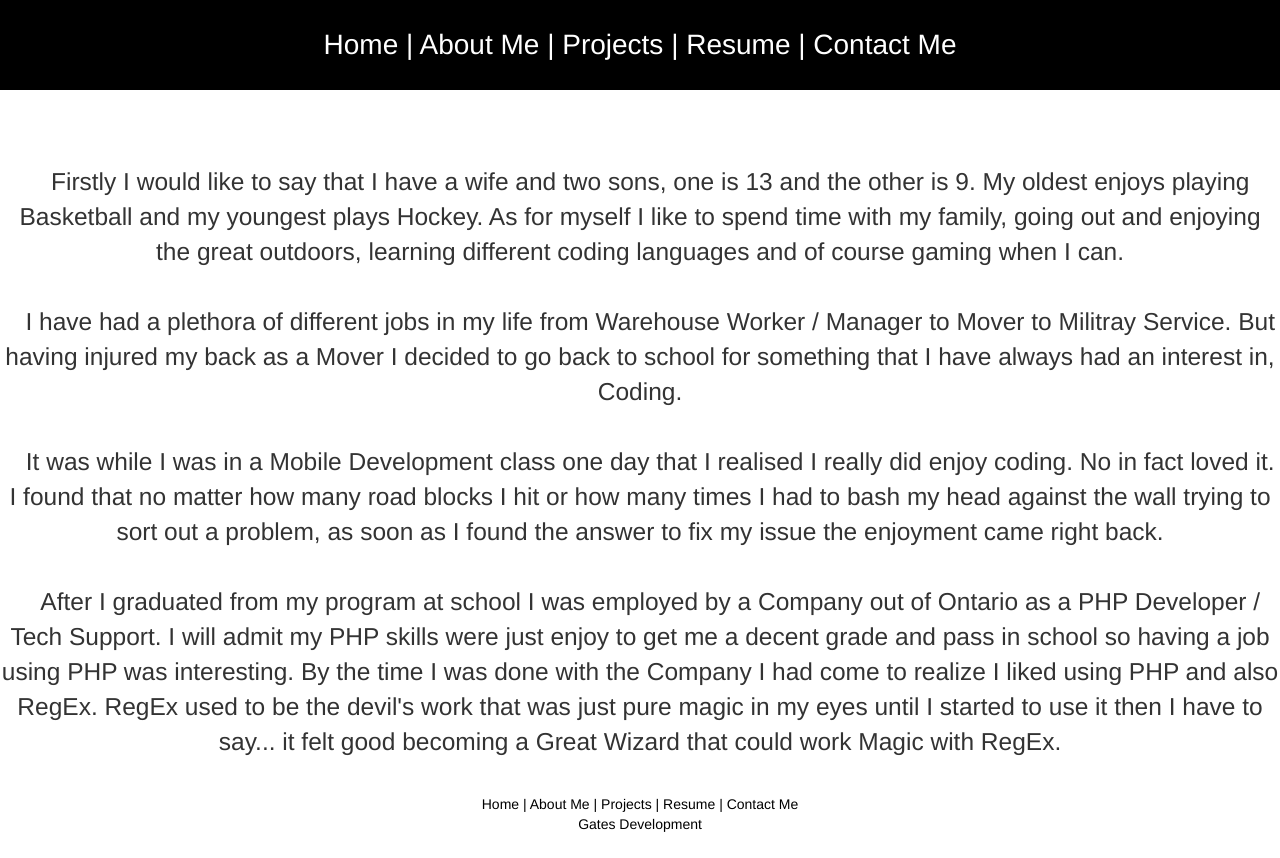
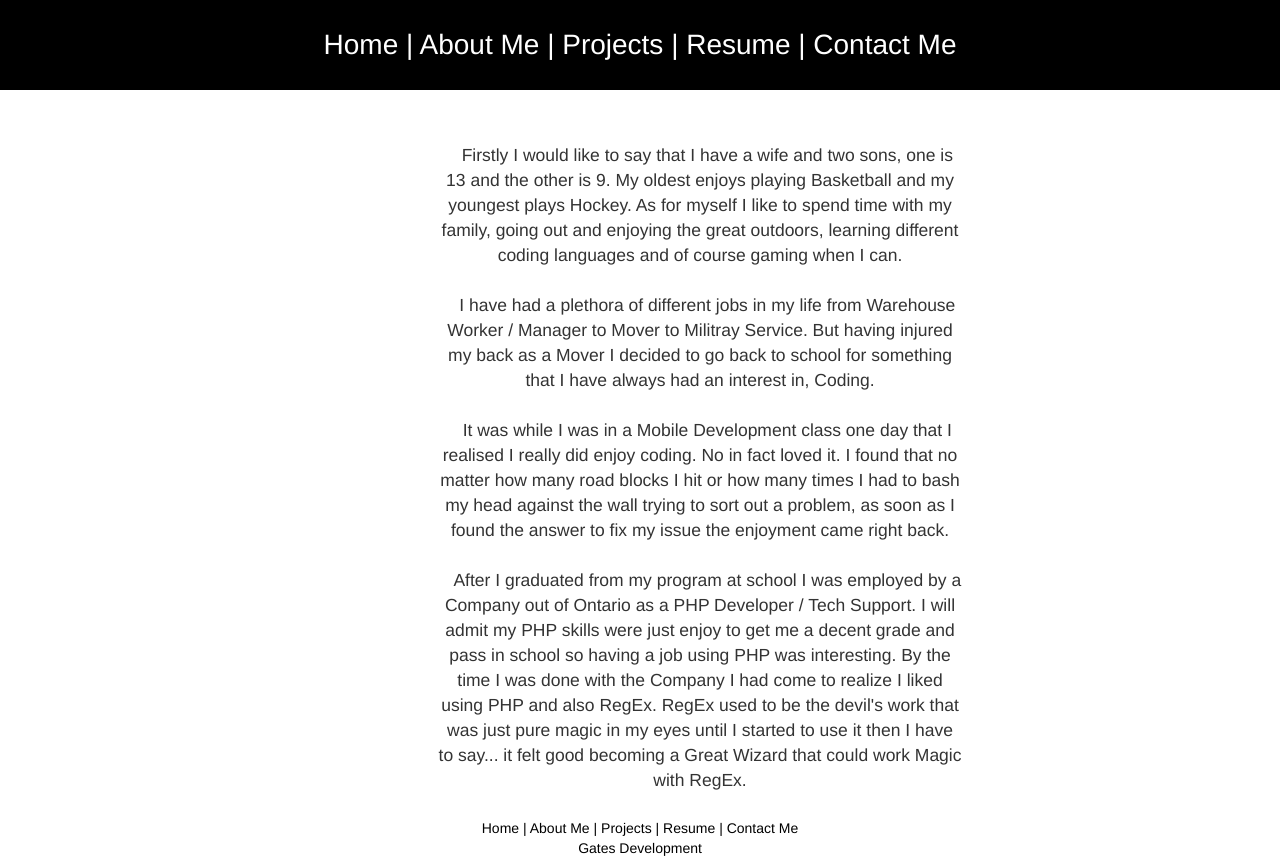
Before and after one commit to GatesAJ/portfolio, a PHP site: page /myproject/aboutMe.php in a window 1280 px wide. Before the commit the page ends 832 px from the top, so only its background shows below. Run offline with PHP 8.4, Linux system fonts and the light colour scheme; some libraries are stand-ins or nearby versions.

Commit message:
changed css

```diff
--- a/aboutMe.php
+++ b/aboutMe.php
@@ -21,7 +21,7 @@
     <div id="navBar">
        <a href="index.php"> Home </a>| <a href="aboutMe.php"> About Me </a>| <a href="projects.php"> Projects </a>| <a href="resume.php"> Resume </a> | <a href="contactMe.php"> Contact Me </a>
     </div>
-    <div id="about">
+    <div id="aboutMe">
         &nbsp;&nbsp;&nbsp;Firstly I would like to say that I have a wife and two sons, one is 13 and the other is 9.
         My oldest enjoys playing Basketball and my youngest plays Hockey.
         As for myself I like to spend time with my family, going out and enjoying the great outdoors,
--- a/styles.css
+++ b/styles.css
@@ -32,12 +32,11 @@
 
 #aboutMe{
 
-    font-size: 1.60em;
+    font-size: 1.25em;
     text-align: center;
     padding-top: 3em;
-    max-width: 33.5em;
     margin-left: 25em;
-    word-wrap: break-word;
+    max-width: 30em;
 }
 
 #downloadResume{
```
